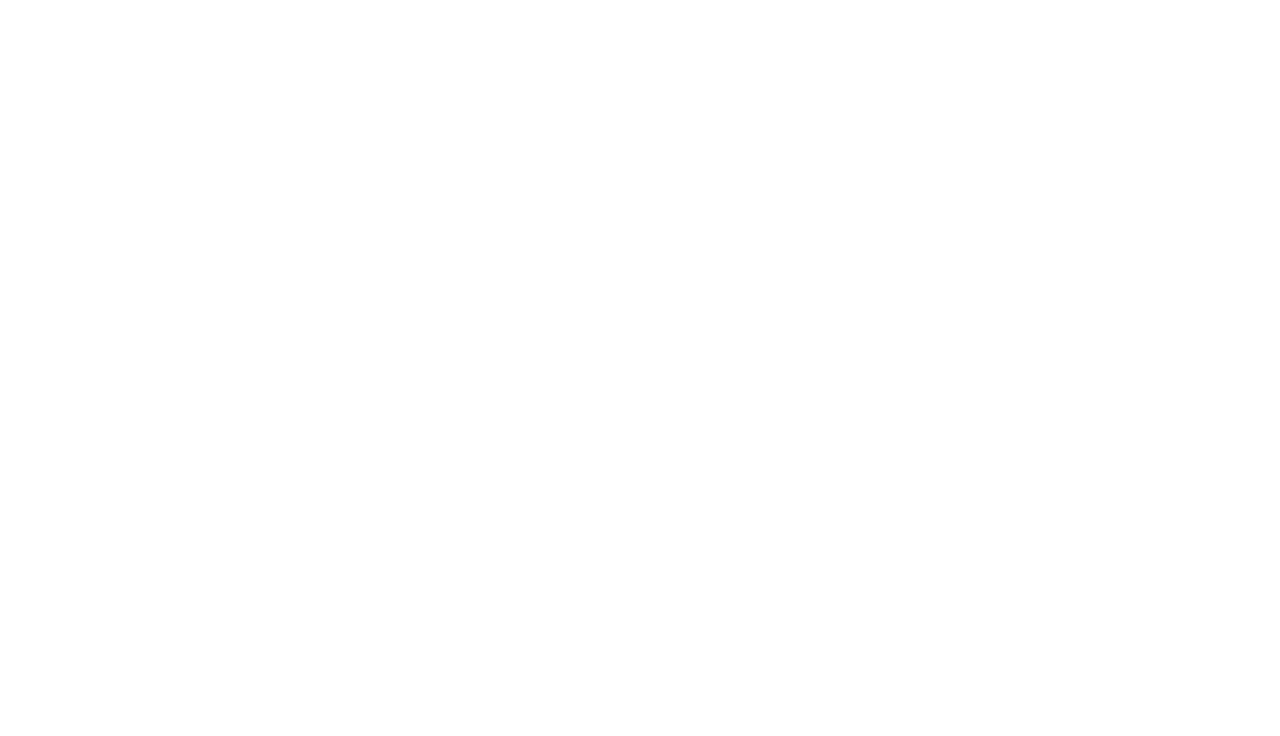
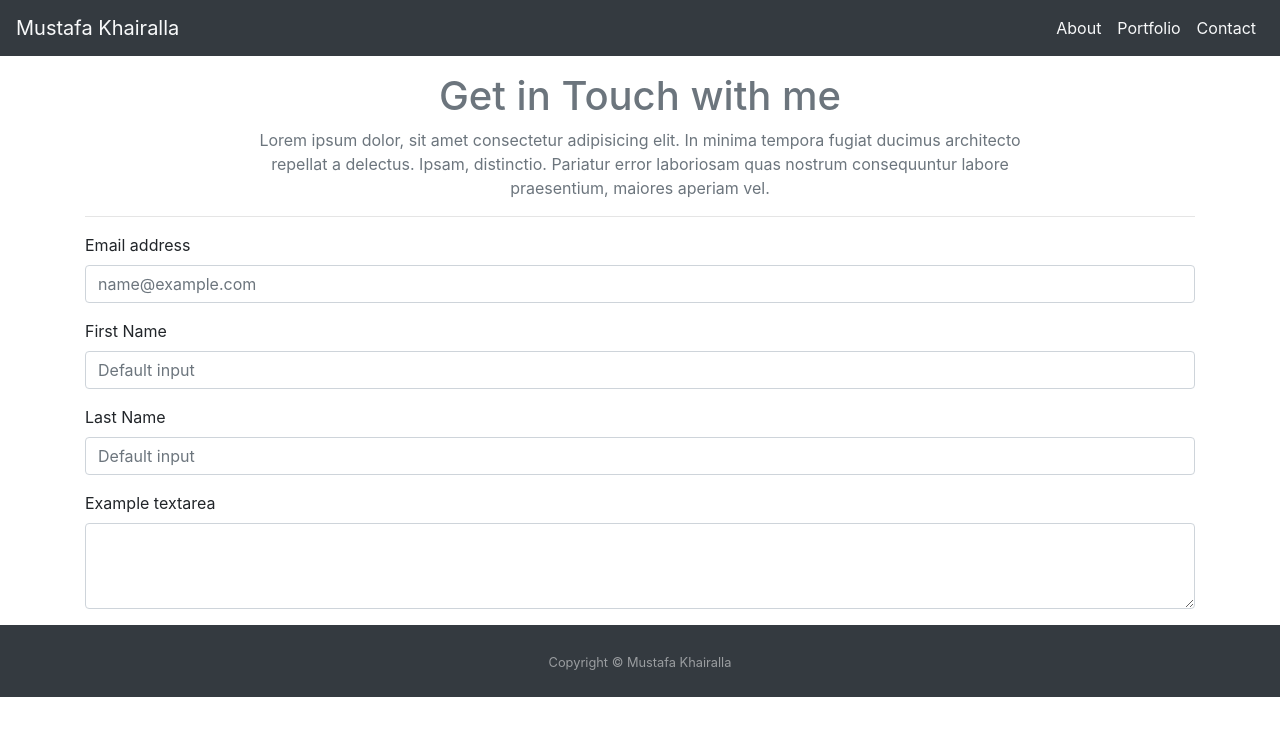
Before and after one commit to MustafaKhairalla/homework-2, a plain HTML site: page contact.html in a window 1280 px wide. Drawn offline with nearby package versions, Linux system fonts and the light colour scheme.

Commit message:
contact us page is done

```diff
--- a/contact.html
+++ b/contact.html
@@ -0,0 +1,67 @@
+<!DOCTYPE html>
+<html lang="en">
+<head>
+    <meta charset="UTF-8">
+    <meta name="viewport" content="width=device-width, initial-scale=1.0">
+    <meta http-equiv="X-UA-Compatible" content="ie=edge">
+    <title>Document</title>
+    <link rel="stylesheet" href="https://stackpath.bootstrapcdn.com/bootstrap/4.4.1/css/bootstrap.min.css" integrity="sha384-Vkoo8x4CGsO3+Hhxv8T/Q5PaXtkKtu6ug5TOeNV6gBiFeWPGFN9MuhOf23Q9Ifjh" crossorigin="anonymous">
+    <script src="https://stackpath.bootstrapcdn.com/bootstrap/4.4.1/js/bootstrap.min.js" integrity="sha384-wfSDF2E50Y2D1uUdj0O3uMBJnjuUD4Ih7YwaYd1iqfktj0Uod8GCExl3Og8ifwB6" crossorigin="anonymous"></script>
+    <script src="https://code.jquery.com/jquery-3.4.1.slim.min.js" integrity="sha384-J6qa4849blE2+poT4WnyKhv5vZF5SrPo0iEjwBvKU7imGFAV0wwj1yYfoRSJoZ+n" crossorigin="anonymous"></script>
+    <script src="https://cdn.jsdelivr.net/npm/popper.js@1.16.0/dist/umd/popper.min.js" integrity="sha384-Q6E9RHvbIyZFJoft+2mJbHaEWldlvI9IOYy5n3zV9zzTtmI3UksdQRVvoxMfooAo" crossorigin="anonymous"></script>
+    <link rel="stylesheet" type="text/css" href="style.css">
+</head>
+<body>
+    <nav class="navbar navbar-expand-lg navbar-light bg-dark">
+        <a class="navbar-brand text-light" href="#">Mustafa Khairalla</a>
+        <button class="navbar-toggler" type="button" data-toggle="collapse" data-target="#navbarNav" aria-controls="navbarNav" aria-expanded="false" aria-label="Toggle navigation">
+          <span class="navbar-toggler-icon"></span>
+        </button>
+        <div class="collapse navbar-collapse justify-content-end" id="navbarNav">
+          <ul class="navbar-nav">
+            <li class="nav-item active">
+              <a class="nav-link text-light" href="index.html">About <span class="sr-only">(current)</span></a>
+            </li>
+            <li class="nav-item">
+              <a class="nav-link text-light" href="portfolio.html">Portfolio</a>
+            </li>
+            <li class="nav-item">
+              <a class="nav-link text-light" href="contact.html">Contact</a>
+            </li>
+          </ul>
+        </div>
+      </nav>
+    <div class="container marTop">
+        <div>
+            <h1 class="text-secondary text-center">Get in Touch with me</h1>
+           <p class="text-secondary text-center custom-width custom-margin">Lorem ipsum dolor, sit amet consectetur adipisicing elit. In minima tempora fugiat ducimus architecto repellat a delectus. Ipsam, distinctio. Pariatur error laboriosam quas nostrum consequuntur labore praesentium, maiores aperiam vel.</p>
+        </div>
+        <hr>
+        <form>
+            <div class="form-group">
+              <label>Email address</label>
+              <input type="email" class="form-control" id="exampleFormControlInput1" placeholder="name@example.com">
+            </div>
+            <div class="form-group">
+                <label>First Name</label>
+                <input class="form-control" type="text" placeholder="Default input">
+            </div>
+            <div class="form-group">
+                <label>Last Name</label>
+                <input class="form-control" type="text" placeholder="Default input">
+            </div>
+            <div class="form-group">
+              <label for="exampleFormControlTextarea1">Example textarea</label>
+              <textarea class="form-control" id="exampleFormControlTextarea1" rows="3"></textarea>
+            </div>
+          </form>
+    </div>
+
+    <footer id="sticky-footer" class="py-4 bg-dark text-white-50">
+        <div class="container text-center">
+          <small>Copyright &copy; Mustafa Khairalla</small>
+        </div>
+    </footer>
+
+</body>
+</html>
--- a/style.css
+++ b/style.css
@@ -14,6 +14,14 @@
     padding-left: 1rem;
 }
 
+.custom-width{
+    width: 70%;
+}
+
+.custom-margin{
+    margin: 0 auto;
+}
+
 /* p{
     width: 50%;
 } */
```
